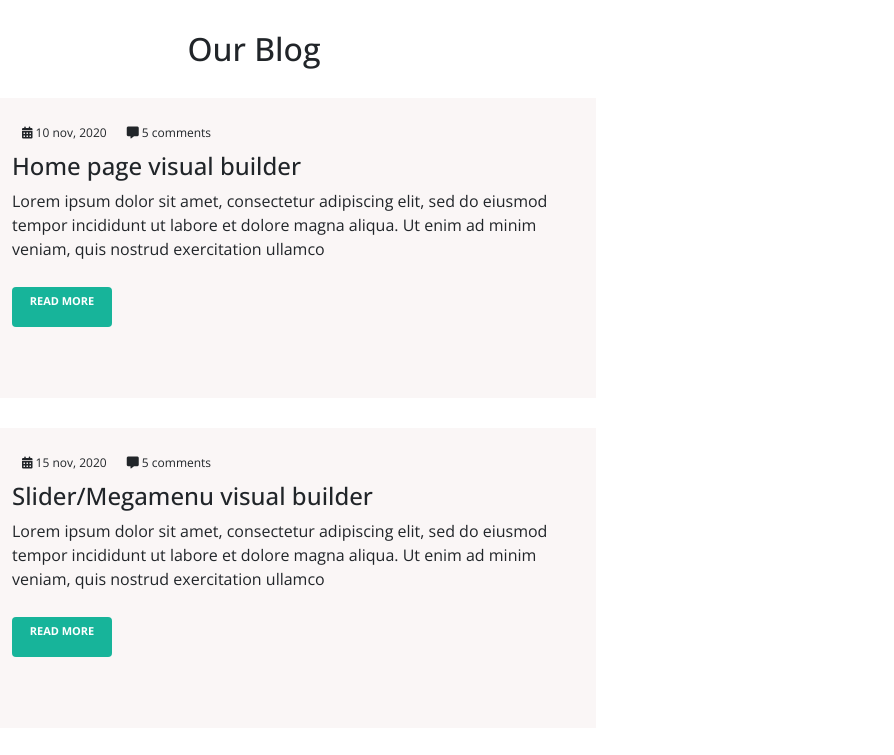
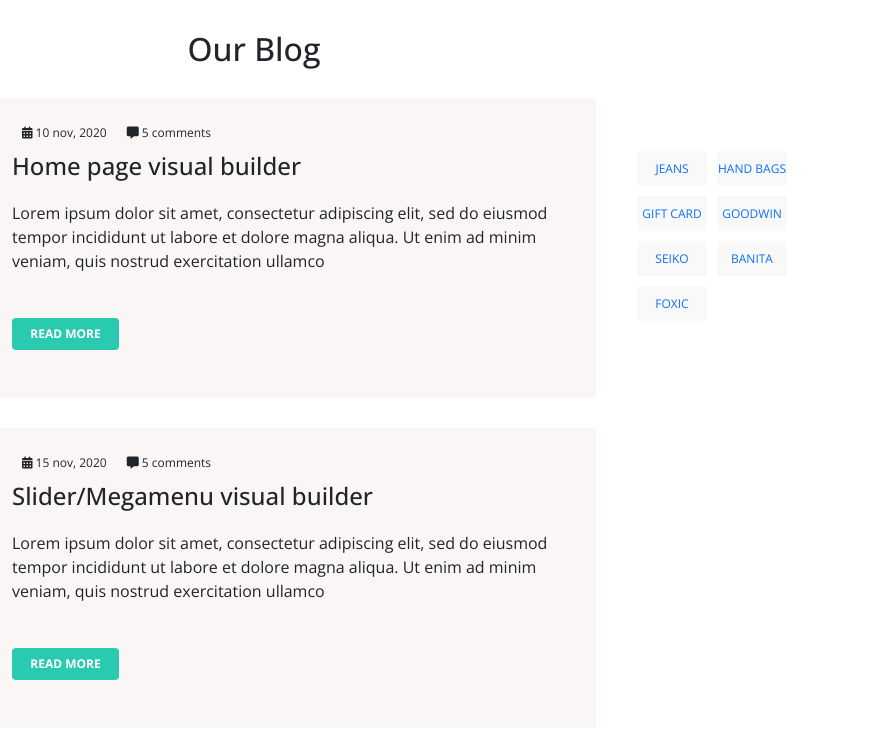
Before and after one commit to Joshgun833/Foxic-Group-d, a plain HTML site: page blog.html in a window 1280 px wide. Shown: the top 755 px of the page, 386-1280 px from the left. Drawn offline with nearby package versions, Linux system fonts and the light colour scheme.

Commit message:
future/shahlar/blog-page/add-tags

```diff
--- a/assets/css/blog.css
+++ b/assets/css/blog.css
@@ -15,8 +15,14 @@
 }
 
 .container{
+    display: flex;
+    flex-direction: row;
+
+
 
 }
+
+
 
 .visual{
     margin-bottom: 30px;
@@ -37,31 +43,39 @@
 
 
 .btn{
-    background-color: rgb(23, 180, 154)!important;
-    margin-top: 10px!important;
-    height: 40px!important;
-    width: 100px!important;
-    font-size: 11px!important;
+    background-color: rgb(42, 202, 176)!important;
+    margin-top: 45px!important;
+    height: 32px!important;
+    width: 107px!important;
+    font-size: 12px!important;
     font-weight: bold!important;
     border: none!important;
     text-align: center!important;
+    display: flex !important;
+    justify-content: center!important;
+    align-items: center!important;
+    color: white!important;
 }
 
+.btn:hover {
 
+    background-color: rgb(41, 40, 40)!important;
 
-.main2{
-    width: 250px;
-    height: 100px;
-    background-color: blue;
 }
+
 
 .card{
     border: none!important;
 }
 
-.text{
-    margin: 0 15px!important;
-    letter-spacing: 10px;
+.card-text{
+    margin: 20px 0!important;
+}
+
+.card-title:hover {
+
+    color:rgb(42, 202, 176)!important;
+    cursor: pointer!important;
 }
 
 .date{
@@ -74,3 +88,71 @@
 .comment{
     margin-left: 20px;
 }
+
+
+.main2{
+    margin-left: 28px;
+    width: 500px;
+    height: 900px;
+
+
+
+}
+
+.main2-alt1{
+    width: 250px;
+}
+
+.tags{
+    list-style: none;
+    display: flex;
+    flex-wrap: wrap;
+    justify-content:flex-start;
+    padding: 8px;
+
+}
+
+.tag-link:link {
+    text-decoration: none;
+}
+
+.tag-link:visited{
+    color: black;
+}
+
+.tag-link:active{
+    text-decoration: none;
+}
+
+.tag-link:hover{
+
+    color: white;
+    font-weight: 500;
+    transition: 0s;
+
+}
+
+li{
+     margin: 5px;
+    font-size: 12px;
+    background-color: #f9f9f9;
+    width: 70px;
+    height: 35px;
+    text-align: center;
+    display: flex;
+    justify-content: center;
+    align-items: center;
+    border-radius: 3px;
+    line-height: 36px;
+    }
+
+li:hover{
+    background-color:rgb(42, 202, 176);
+    transition: 0s;
+
+}
+
+.popular{
+    font-weight: 500;
+    color: white;
+}
--- a/blog.html
+++ b/blog.html
@@ -102,7 +102,7 @@
 
                     </div>
 
-                </div>
+
 
 
 
@@ -112,9 +112,36 @@
 
 
     <div class="main2">
-        <div>
 
+        <div class="main2-alt1">
+
+          <p class="popular">POPULAR TAGS</p>
+            <ul class="tags">
+              <li>
+                <a class="tag-link" href=" ">JEANS</a>
+              </li>
+              <li>
+                <a class="tag-link" href="#">HAND BAGS</a>
+              </li>
+              <li>
+                <a class="tag-link" href="#">GIFT CARD</a>
+              </li>
+              <li>
+                <a class="tag-link" href="#">GOODWIN</a>
+              </li>
+              <li>
+                <a class="tag-link" href="#">SEIKO</a>
+              </li>
+              <li>
+                <a class="tag-link" href="#">BANITA</a>
+              </li>
+              <li>
+                <a class="tag-link" href="#">FOXIC</a>
+              </li>
+            </ul>
         </div>
+
+
         <div></div>
         <div></div>
         <div></div>
@@ -122,6 +149,8 @@
     </div>
 
 
+  </div>
+
 </div>
 
 </body>
```
